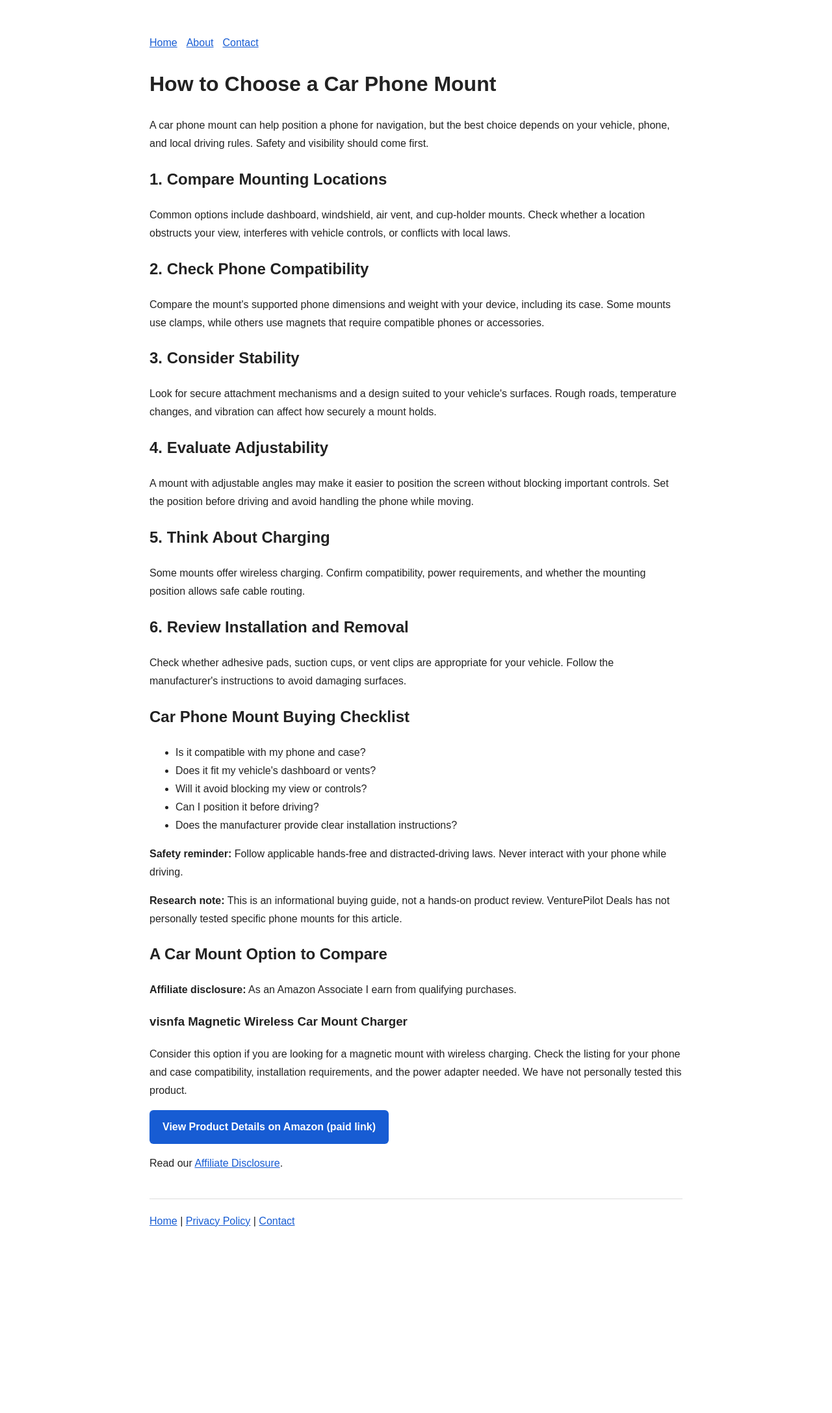
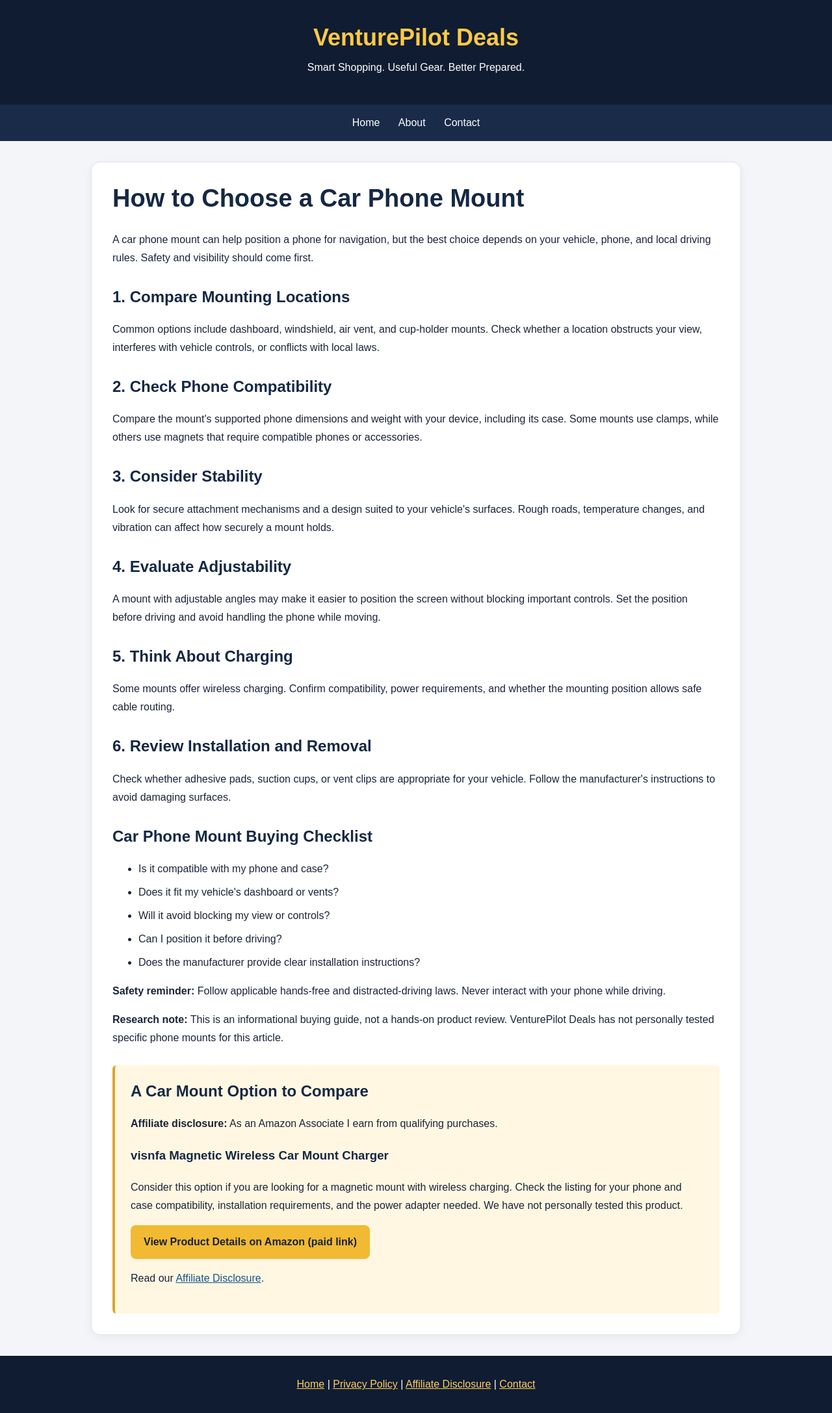
Before and after one commit to venturepilotdeals/venturepilotdeals.github.io, a plain HTML site: page car-phone-mount-guide.html in a window 1280 px wide. Shown: the whole page at 65% size. Before the commit the page ends 1945 px from the top, so only its background shows below. Drawn offline with Linux system fonts and the light colour scheme.

Commit message:
Revamp car phone mount guide layout and styles
Updated the car phone mount guide with improved styling, added a header, and reorganized content for better readability.

```diff
--- a/car-phone-mount-guide.html
+++ b/car-phone-mount-guide.html
@@ -6,28 +6,131 @@
 <meta name="description" content="Learn how to choose a car phone mount based on fit, stability, visibility, mounting location, and driving safety.">
 <title>How to Choose a Car Phone Mount | VenturePilot Deals</title>
 <style>
-body{font-family:Arial,sans-serif;max-width:820px;margin:32px auto;padding:20px;line-height:1.75;color:#222}
-a{color:#175cd3}nav a{margin-right:14px}
-footer{margin-top:40px;padding-top:20px;border-top:1px solid #ddd}
+*{box-sizing:border-box}
+body{
+  margin:0;
+  background:#f3f5f9;
+  color:#19243a;
+  font-family:Arial,sans-serif;
+  line-height:1.75;
+}
+header{
+  background:#101c31;
+  color:white;
+  padding:35px 20px;
+  text-align:center;
+}
+.brand{
+  font-size:36px;
+  font-weight:bold;
+  line-height:1.3;
+  margin:0;
+  color:#ffc947;
+}
+header p{margin:8px 0}
+nav{
+  background:#192b48;
+  padding:14px;
+  text-align:center;
+}
+nav a{
+  color:white;
+  text-decoration:none;
+  margin:0 12px;
+  display:inline-block;
+}
+nav a:hover{text-decoration:underline}
+main{
+  max-width:1000px;
+  margin:32px auto;
+  padding:32px;
+  background:white;
+  border:1px solid #e0e4eb;
+  border-radius:14px;
+  box-shadow:0 4px 15px rgb(0 0 0 / 5%);
+}
+h1{
+  color:#152844;
+  font-size:clamp(28px,5vw,38px);
+  line-height:1.25;
+  margin-top:0;
+}
+h2{color:#152844;line-height:1.35;margin-top:30px}
+h3{color:#152844}
+a{color:#17538b;overflow-wrap:anywhere}
+li{margin-bottom:8px}
+.product-option{
+  background:#fff7e2;
+  border-left:4px solid #dca42e;
+  padding:24px;
+  border-radius:6px;
+  margin-top:28px;
+}
+.product-option h2{margin-top:0}
+.btn{
+  display:inline-block;
+  background:#f2b933;
+  color:#162238;
+  padding:12px 20px;
+  border-radius:8px;
+  text-decoration:none;
+  font-weight:bold;
+}
+.btn:hover{background:#ffce60}
+a:focus-visible{
+  outline:3px solid #dca42e;
+  outline-offset:4px;
+}
+footer{
+  background:#101c31;
+  color:white;
+  text-align:center;
+  padding:30px 20px;
+  margin-top:32px;
+}
+footer a{color:#ffce60}
+@media(max-width:600px){
+  main{margin:20px 12px;padding:22px 18px}
+  .brand{font-size:30px}
+  .product-option{padding:18px}
+}
 </style>
 </head>
 <body>
-<nav><a href="index.html">Home</a><a href="about.html">About</a><a href="contact.html">Contact</a></nav>
+
+<header>
+  <p class="brand">VenturePilot Deals</p>
+  <p>Smart Shopping. Useful Gear. Better Prepared.</p>
+</header>
+
+<nav aria-label="Main navigation">
+  <a href="index.html">Home</a>
+  <a href="about.html">About</a>
+  <a href="contact.html">Contact</a>
+</nav>
+
 <main>
 <h1>How to Choose a Car Phone Mount</h1>
 <p>A car phone mount can help position a phone for navigation, but the best choice depends on your vehicle, phone, and local driving rules. Safety and visibility should come first.</p>
+
 <h2>1. Compare Mounting Locations</h2>
 <p>Common options include dashboard, windshield, air vent, and cup-holder mounts. Check whether a location obstructs your view, interferes with vehicle controls, or conflicts with local laws.</p>
+
 <h2>2. Check Phone Compatibility</h2>
 <p>Compare the mount's supported phone dimensions and weight with your device, including its case. Some mounts use clamps, while others use magnets that require compatible phones or accessories.</p>
+
 <h2>3. Consider Stability</h2>
 <p>Look for secure attachment mechanisms and a design suited to your vehicle's surfaces. Rough roads, temperature changes, and vibration can affect how securely a mount holds.</p>
+
 <h2>4. Evaluate Adjustability</h2>
 <p>A mount with adjustable angles may make it easier to position the screen without blocking important controls. Set the position before driving and avoid handling the phone while moving.</p>
+
 <h2>5. Think About Charging</h2>
 <p>Some mounts offer wireless charging. Confirm compatibility, power requirements, and whether the mounting position allows safe cable routing.</p>
+
 <h2>6. Review Installation and Removal</h2>
 <p>Check whether adhesive pads, suction cups, or vent clips are appropriate for your vehicle. Follow the manufacturer's instructions to avoid damaging surfaces.</p>
+
 <h2>Car Phone Mount Buying Checklist</h2>
 <ul>
   <li>Is it compatible with my phone and case?</li>
@@ -36,23 +139,36 @@ footer{margin-top:40px;padding-top:20px;border-top:1px solid #ddd}
   <li>Can I position it before driving?</li>
   <li>Does the manufacturer provide clear installation instructions?</li>
 </ul>
+
 <p><strong>Safety reminder:</strong> Follow applicable hands-free and distracted-driving laws. Never interact with your phone while driving.</p>
+
 <p><strong>Research note:</strong> This is an informational buying guide, not a hands-on product review. VenturePilot Deals has not personally tested specific phone mounts for this article.</p>
-<section aria-labelledby="product-option">
+
+<section class="product-option" aria-labelledby="product-option">
   <h2 id="product-option">A Car Mount Option to Compare</h2>
   <p><strong>Affiliate disclosure:</strong> As an Amazon Associate I earn from qualifying purchases.</p>
+
   <h3>visnfa Magnetic Wireless Car Mount Charger</h3>
   <p>Consider this option if you are looking for a magnetic mount with wireless charging. Check the listing for your phone and case compatibility, installation requirements, and the power adapter needed. We have not personally tested this product.</p>
+
   <p>
-<a href="https://www.amazon.com/dp/B0G6D2QWQJ?tag=venturepilotd-20"
-   rel="sponsored nofollow"
-   style="display:inline-block;background:#175cd3;color:#fff;padding:12px 20px;border-radius:6px;text-decoration:none;font-weight:bold;">
+    <a class="btn"
+       href="https://www.amazon.com/dp/B0G6D2QWQJ?tag=venturepilotd-20"
+       rel="sponsored nofollow">
       View Product Details on Amazon (paid link)
     </a>
   </p>
+
   <p>Read our <a href="disclosure.html">Affiliate Disclosure</a>.</p>
 </section>
 </main>
-<footer><a href="index.html">Home</a> | <a href="privacy.html">Privacy Policy</a> | <a href="contact.html">Contact</a></footer>
+
+<footer>
+  <a href="index.html">Home</a> |
+  <a href="privacy.html">Privacy Policy</a> |
+  <a href="disclosure.html">Affiliate Disclosure</a> |
+  <a href="contact.html">Contact</a>
+</footer>
+
 </body>
 </html>
```
Lines whose indentation alone changed are shown as unchanged.
